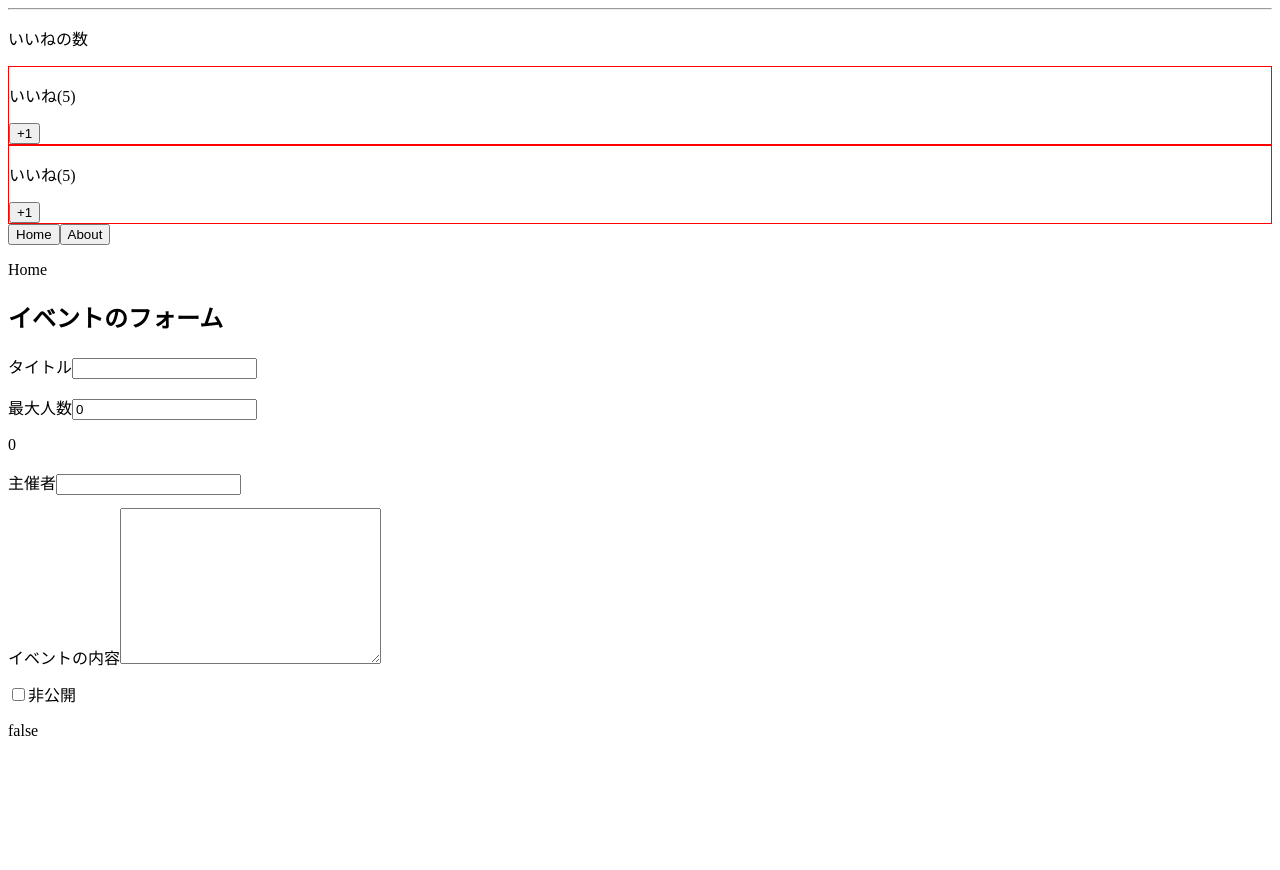
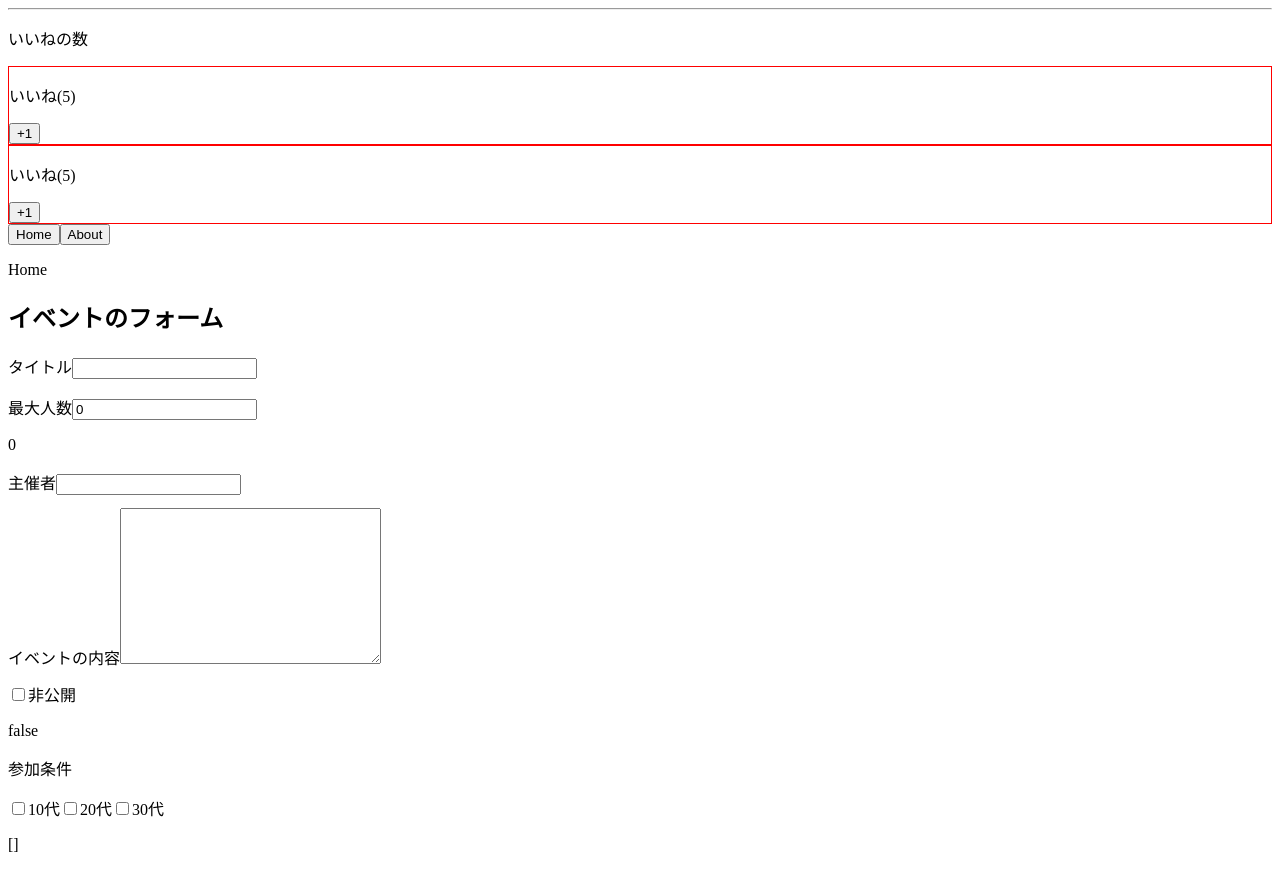
Before and after one commit to t-tazy/udemy-vuejs, a Vue app: page / in a window 1280 px wide. Before the commit the page ends 800 px from the top, so only its background shows below. Built offline with nearby package versions, Linux system fonts and the light colour scheme.

Commit message:
複数のチェックボックスをデータバインディング

```diff
--- a/src/App.vue
+++ b/src/App.vue
@@ -31,6 +31,15 @@
       <input type="checkbox" id="isPrivate" v-model="eventData.isPrivate">
       <label for="isPrivate">非公開</label>
       <p>{{ eventData.isPrivate }}</p>
+
+      <p>参加条件</p>
+      <input type="checkbox" id="10" value="10代" v-model="eventData.target">
+      <label for="10">10代</label>
+      <input type="checkbox" id="20" value="20代" v-model="eventData.target">
+      <label for="20">20代</label>
+      <input type="checkbox" id="30" value="30代" v-model="eventData.target">
+      <label for="30">30代</label>
+      <p>{{ eventData.target }}</p>
     </div>
   </div>
 </template>
@@ -50,7 +59,8 @@ export default {
         maxNumber: 0,
         host: "",
         detail: "",
-        isPrivate: false
+        isPrivate: false,
+        target: []
       }
     };
   },
```
